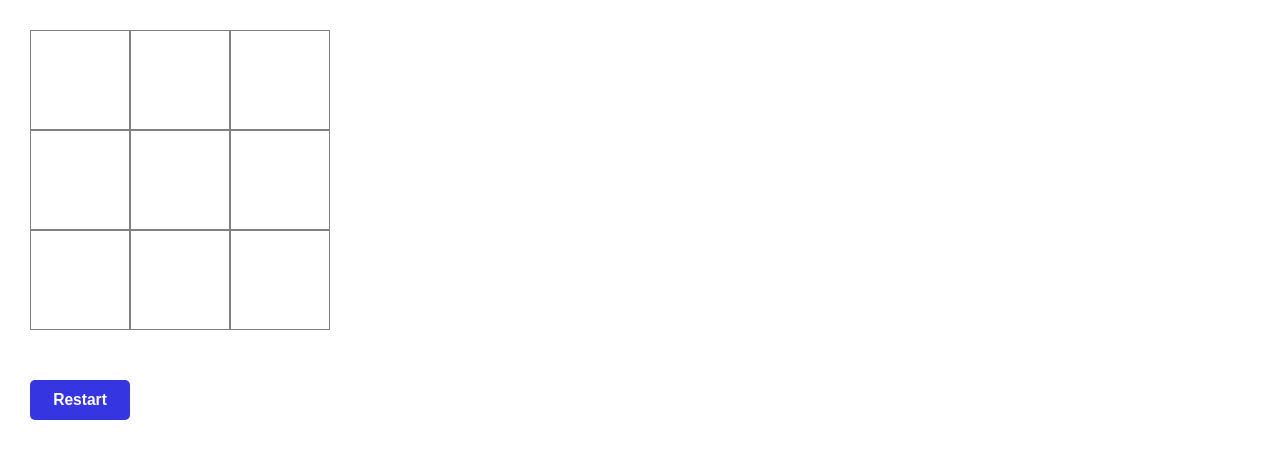
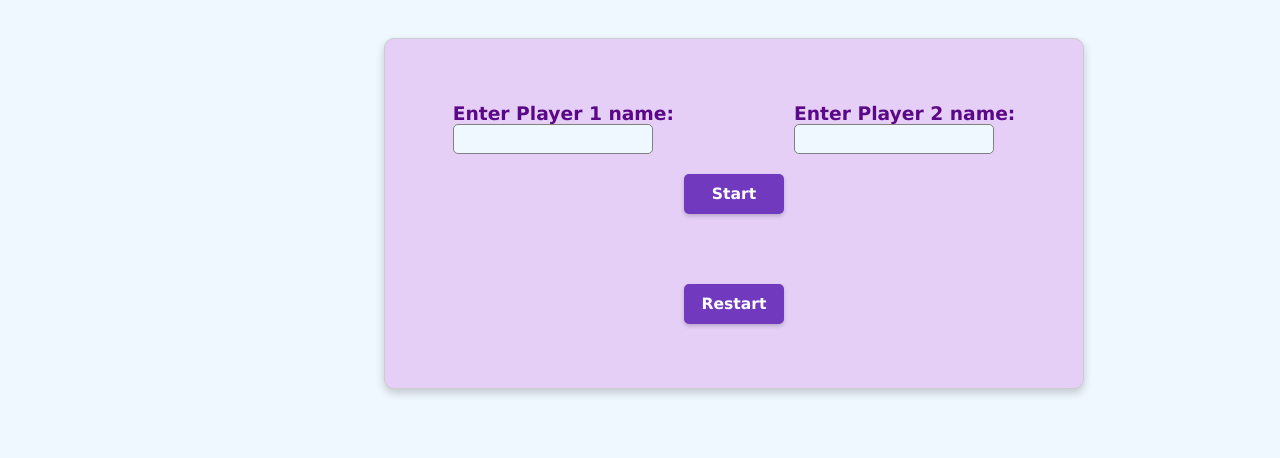
Before and after one commit to PalakAgrawal020/tic-tac-toe, a plain HTML site: page index.html in a window 1280 px wide. Drawn offline with Linux system fonts and the light colour scheme.

Commit message:
Add the functionality to input names of players and start button to start game

```diff
--- a/index.html
+++ b/index.html
@@ -9,8 +9,23 @@
 </head>
 <body>
     <div class="container">
-    <div class="board"></div>
-    <div class="btn"><button><h3>Restart</h3></button></div>
+        <div class="form-div">
+            <form action="">
+                <div class="player">
+                    <div class="input-group">
+                        <label for="name1"><h3>Enter Player 1 name:</h3></label>
+                        <input type="text" id="name1">
+                    </div>
+                    <div class="input-group">
+                        <label for="name2"><h3>Enter Player 2 name:</h3></label>
+                        <input type="text" id="name2">
+                    </div>
+                </div>
+                <div class="btn" id="strt-btn"><button class="start-btn" type="submit"><h3>Start</h3></button></div>
+            </form>
+        </div>
+        <div class="board"></div>
+        <div class="btn"><button class="restart-btn"><h3>Restart</h3></button></div>
     </div>
 </body>
 <script src="script.js"></script>
--- a/script.js
+++ b/script.js
@@ -1,3 +1,4 @@
+
 const GameBoard = (() => {
     const board = ["", "", "", "", "", "", "", "", ""];
     const getBoard = () => board;
@@ -5,20 +6,28 @@ const GameBoard = (() => {
     return { getBoard };
 })();
 
-const Player = (name, symbol) => {
-    return { name, symbol };
-};
-
-const players = [
-    Player("Player1", "X"),
-    Player("Player2", "O")
-];
+let players = [];
 
 let currentPlayerIndex = 0;
 let gameEnd = false;
 
 const gameboard = document.querySelector('.board');
 const boardArray = GameBoard.getBoard();
+
+const form = document.querySelector('form');
+form.addEventListener('submit', (e) => {
+    e.preventDefault();
+
+    const name1 = document.getElementById('name1').value;
+    const name2 = document.getElementById('name2').value;
+
+    players = [
+        { name: name1, symbol: "X" },
+        { name: name2, symbol: "O" }
+    ];
+
+    name1.value = "";
+    name2.value = "";
 
     for (let i = 0; i < 9; i++) {
 
@@ -28,7 +37,7 @@ for (let i = 0; i < 9; i++) {
         gameboard.appendChild(newCell);
 
         newCell.addEventListener('click', () => {
-        if(gameEnd) {
+            if (gameEnd) {
                 return;
             }
 
@@ -39,7 +48,6 @@ for (let i = 0; i < 9; i++) {
 
                 currentPlayerIndex = (currentPlayerIndex + 1) % players.length;
 
-            // Check for a winner or tie
                 if (winner()) {
                     showWinner(currentPlayer);
                     gameEnd = true;
@@ -50,6 +58,7 @@ for (let i = 0; i < 9; i++) {
             }
         });
     }
+});
 
 function winner() {
     const winPatterns = [
@@ -85,14 +94,12 @@ function showTie() {
     alert("It's a tie!");
 }
 
-
-const restart = document.querySelector('button');
+const restart = document.querySelector('.restart-btn');
 restart.addEventListener('click', () => {
+    name1.value = "";
+    name2.value = "";
     gameEnd = false;
+    gameboard.innerHTML = '';
 
     boardArray.fill("");
-    const cells = document.querySelectorAll('.cell');
-    cells.forEach(cell => {
-        cell.textContent = "";
 });
-});
--- a/styles.css
+++ b/styles.css
@@ -2,16 +2,70 @@
     margin: 0;
     padding: 0;
     box-sizing: border-box;
+    font-family: Verdana, Geneva, Tahoma, sans-serif;
 }
 
+body {
+    height: 100vh;
+    background-color: aliceblue;
+}
+
+.container {
+    padding-top: 5%;
+    padding-bottom: 5%;
+    display: flex;
+    flex-direction: column;
+    align-items: center;
+    border: 1px solid #ccc;
+    border-radius: 10px;
+    background-color: #E5CFF7;
+    box-shadow: 0 4px 8px rgba(0, 0, 0, 0.2);
+    max-width: 700px;
+    margin-left: 30%;
+    margin-top: 3%;
+}
+
+.form-div {
+    margin-bottom: 50px;
+    display: flex;
+    flex-direction: column;
+    align-items: center;
+}
+
+.player {
+    display: flex;
+    flex-direction: row;
+    align-items: center;
+}
+
+label {
+    color: #5B0888;
+}
+
+.input-group {
+    margin-right: 60px;
+    margin-left: 60px;
+}
+
+input {
+    height: 30px;
+    background-color: aliceblue;
+    border-style: none;
+    border: 1px solid gray;
+    border-radius: 5px;
+    width: 200px;
+    padding: 10px;
+    font-size: medium;
+    font-family: Verdana, Geneva, Tahoma, sans-serif;
+}
 
 .board {
-    padding: 30px;
     display: grid;
     grid-template-columns: repeat(3, 100px)
 }
 
 .cell {
+    background-color: aliceblue;
     width: 100px;
     height: 100px;
     display: flex;
@@ -22,16 +76,21 @@
     cursor: pointer;
 }
 
+
 button {
-    background-color: rgb(53, 53, 226);
+    background-color: #713ABE;
     border: none;
     color: white;
     width: 100px;
     height: 40px;
     border-radius: 5px;
-    margin-top: 20px; /* Add margin to separate the button from the board */
+    margin-top: 20px;
+    box-shadow: 0 2px 4px rgba(0, 0, 0, 0.2);
 }
 
-.btn {
-    padding-left: 30px;
+#strt-btn {
+    display: flex;
+    flex-direction: column;
+    align-items: center;
+    justify-content: center;
 }
```
Lines whose indentation alone changed are shown as unchanged.
